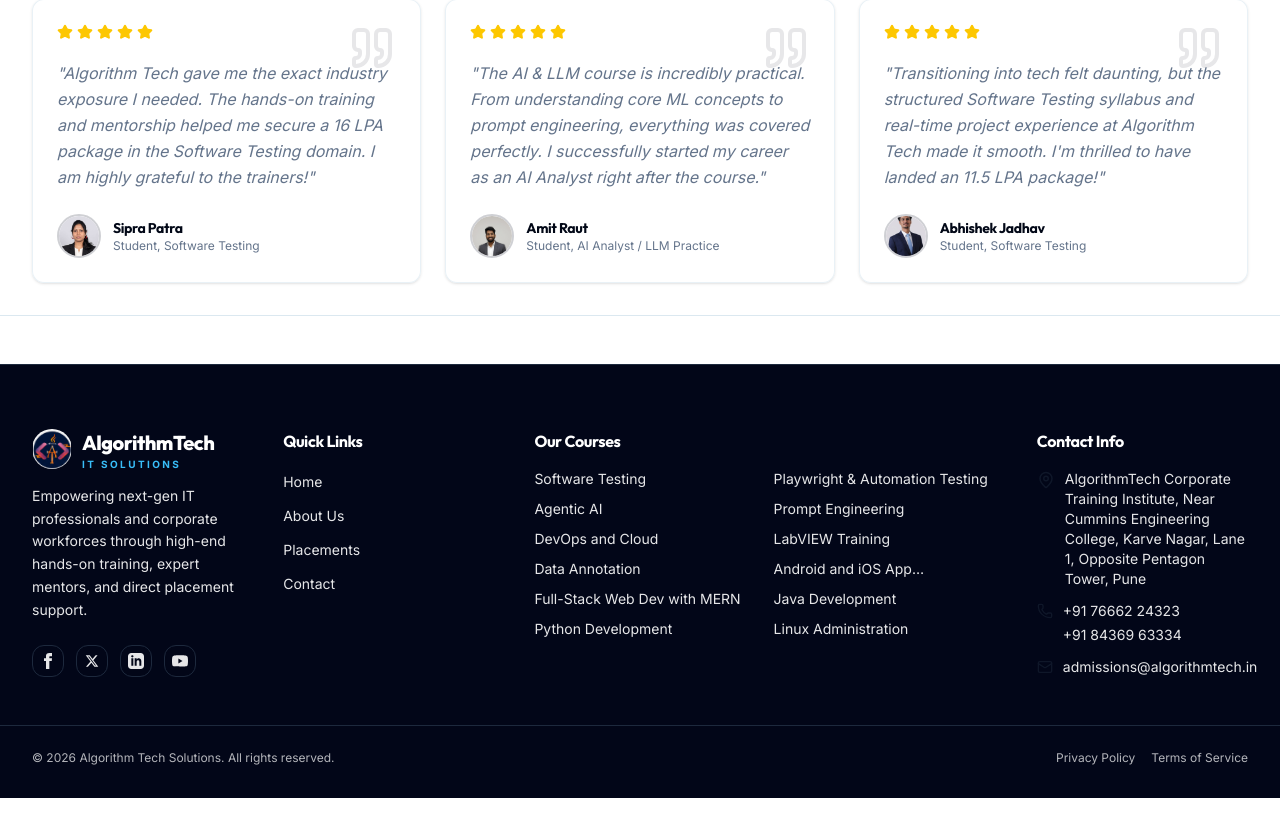
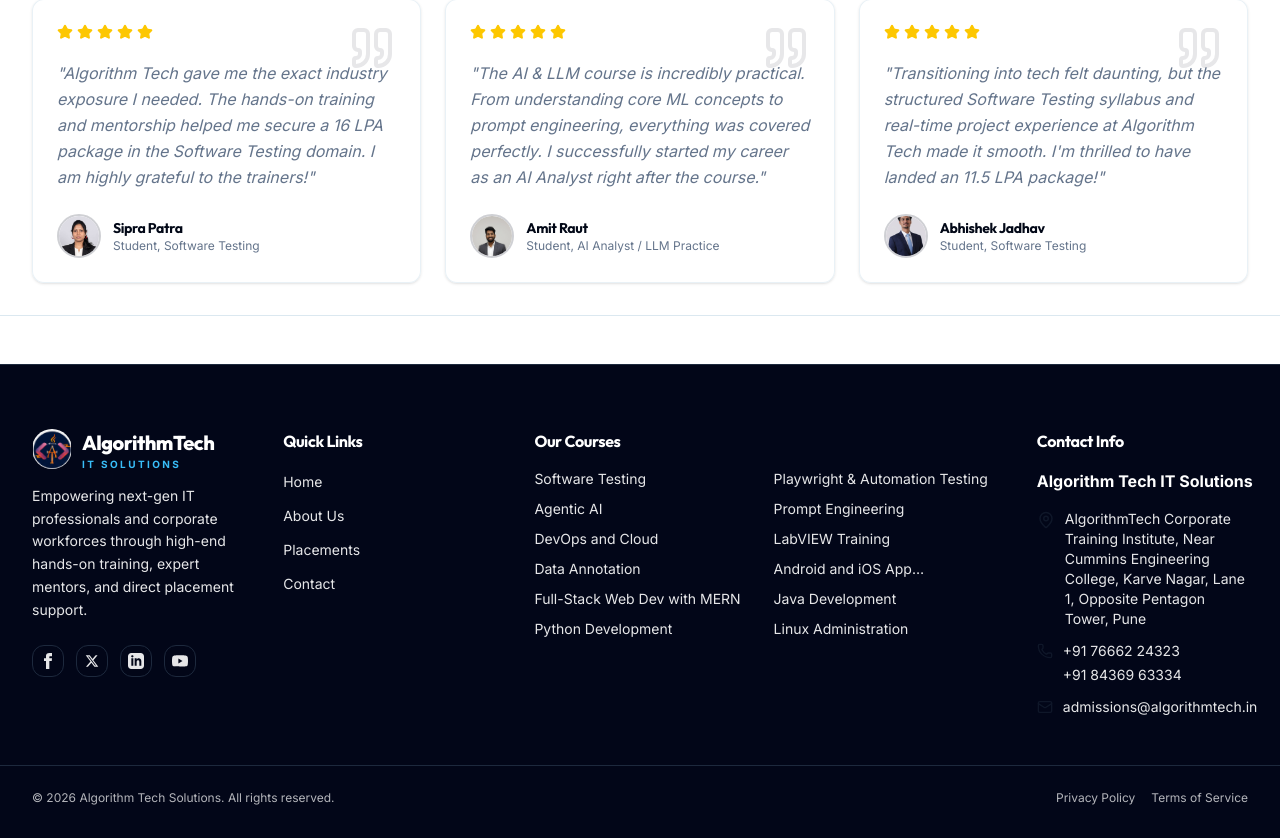
Before and after one commit to Pranav-Darokar/AlgorithmTechSolutions, a React (Vite) app: page / in a window 1280 px wide. Shown: the part 5768-6606 px from the top of the page. Before the commit the page ends 6566 px from the top, so only its background shows below. Built offline with nearby package versions, Linux system fonts and the light colour scheme.

Commit message:
Fix footer text wrapping and alignment

```diff
--- a/src/components/common/Footer.jsx
+++ b/src/components/common/Footer.jsx
@@ -102,6 +102,7 @@
         {/* Contact & Newsletter Column */}
         <div className="space-y-4">
           <h4 className="font-display font-bold text-base tracking-tight text-white">Contact Info</h4>
+          <p className="font-bold text-white text-base whitespace-nowrap">Algorithm Tech IT Solutions</p>
           <ul className="space-y-3 text-sm text-white/90">
             <li className="flex items-start gap-2.5">
               <MapPin size={18} className="text-primary shrink-0 mt-0.5" />
```
